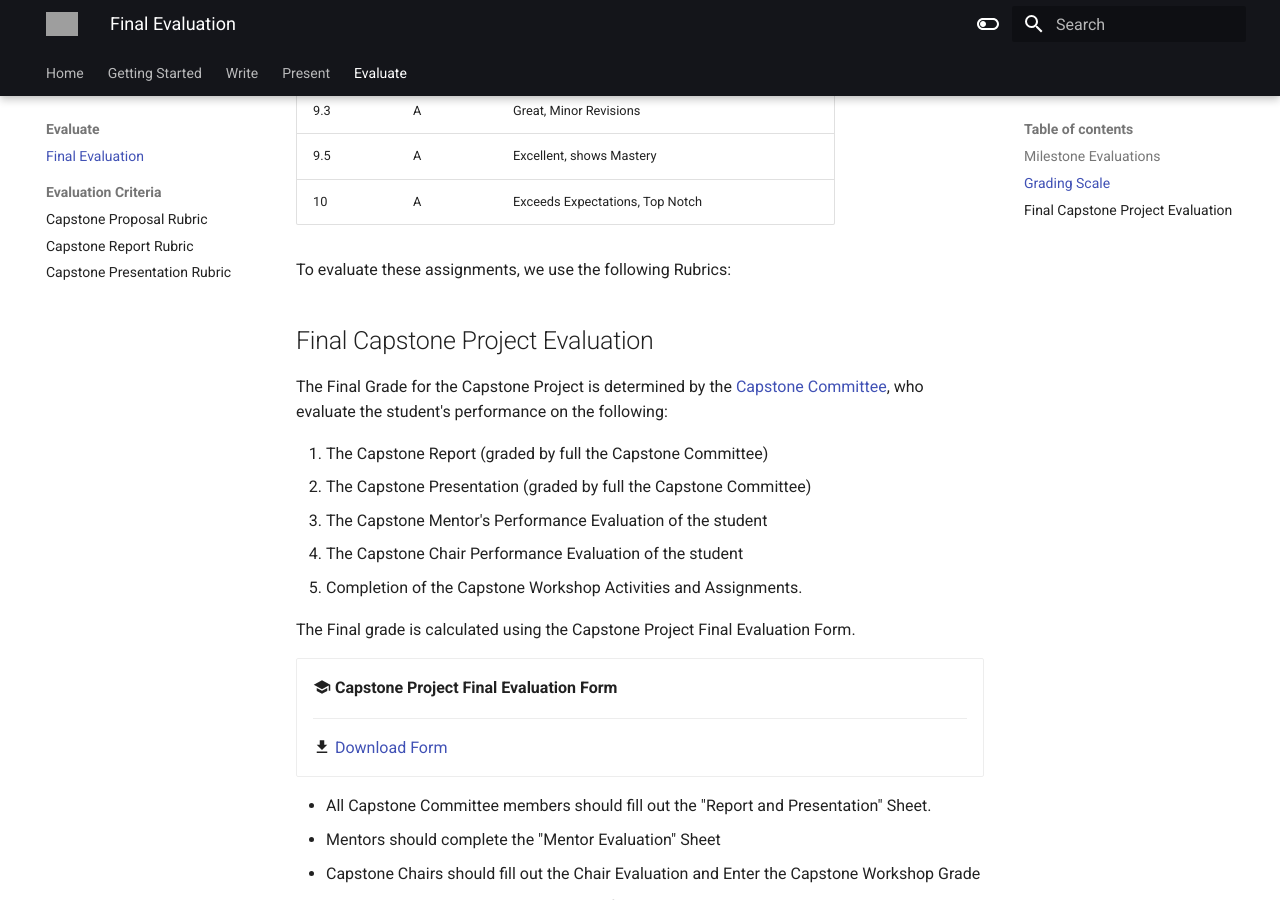
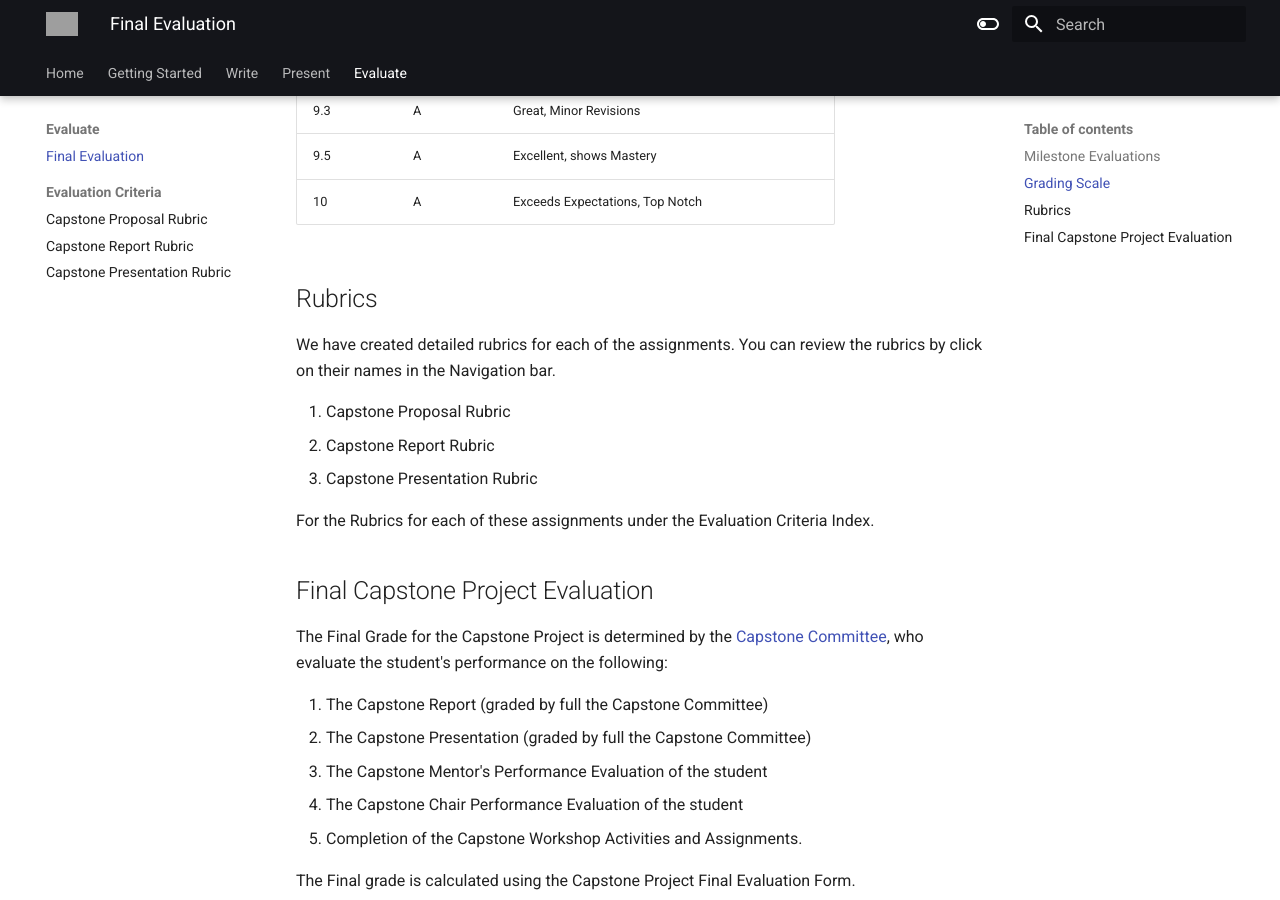
Before and after one commit to ModernHumanAnatomy/MHACapstone, an MkDocs documentation site: the page built from docs/final-capstone-evaluation.md, in a window 1280 px wide and 900 px high, scrolled down 887 px. Built offline with MkDocs 1.6.1 and Material for MkDocs 9.7.7, drawn with Linux system fonts in a browser that asks for light colours; grey boxes are pictures that could not be loaded.

Commit message:
Evaluation  Overview

```diff
--- a/docs/final-capstone-evaluation.md
+++ b/docs/final-capstone-evaluation.md
@@ -25,7 +25,15 @@ Since Below a B- is considering failing in the graduate school, we use the follo
 | 9.5   | A     | Excellent, shows Mastery            |
 | 10    | A     | Exceeds Expectations, Top Notch     |
 
-To evaluate these assignments, we use the following Rubrics:
+## Rubrics
+
+We have created detailed rubrics for each of the assignments. You can review the rubrics by click on their names in the Navigation bar.
+
+1. Capstone Proposal Rubric
+2. Capstone Report Rubric
+3. Capstone Presentation Rubric
+
+For  the Rubrics for each of these assignments under the Evaluation Criteria Index.
 
 ## Final Capstone Project Evaluation
 
```
